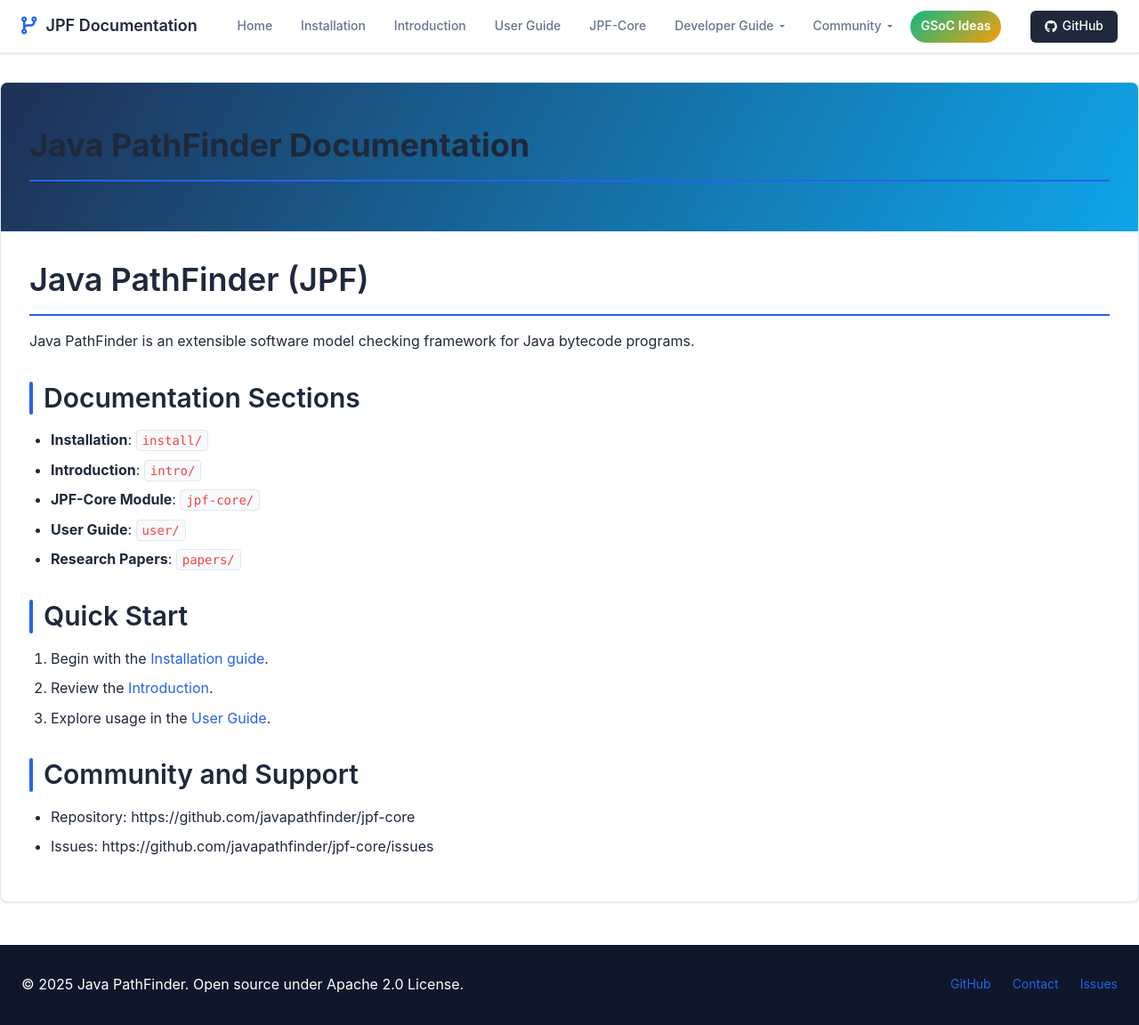
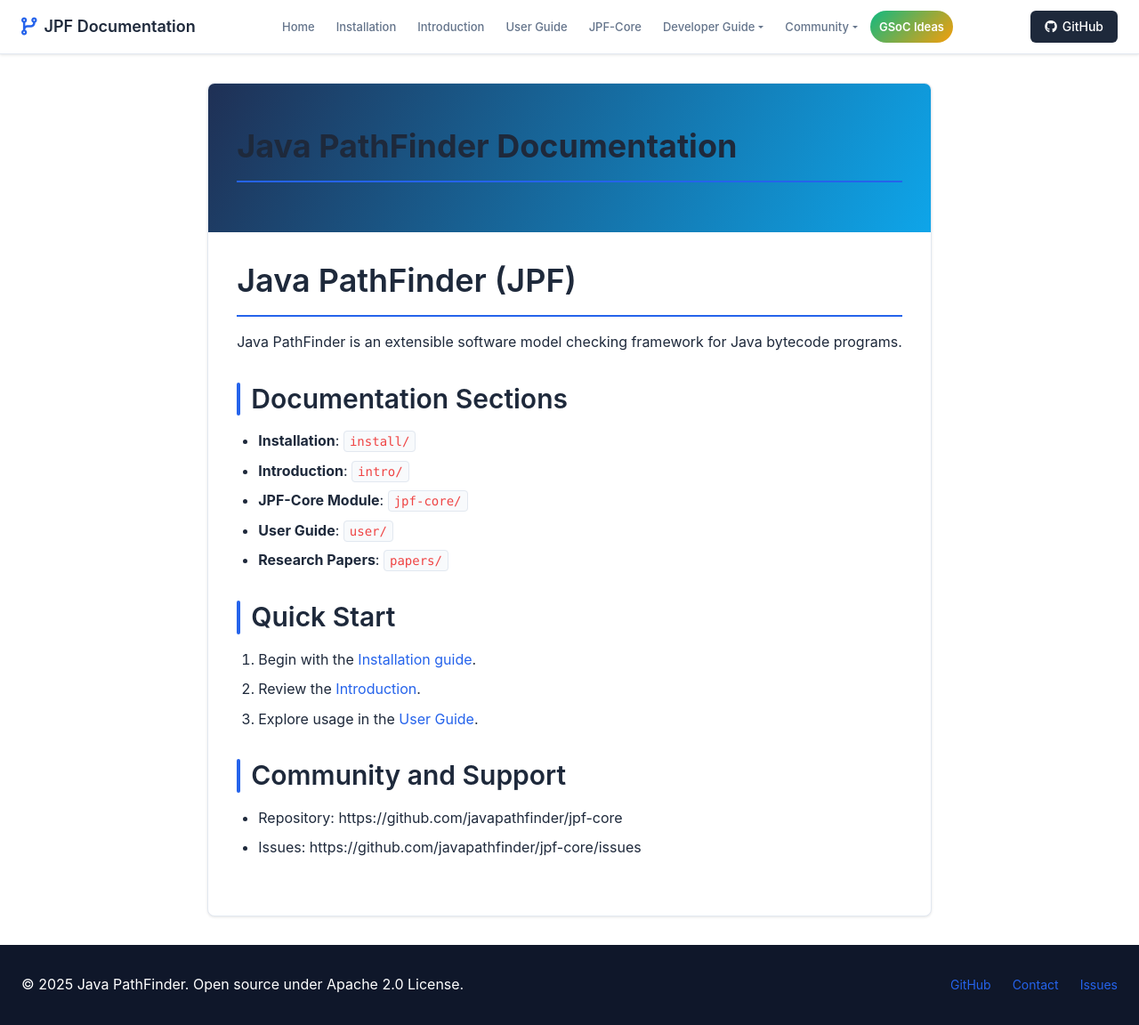
Before and after one commit to Mahmoud-Khawaja/Mahmoud-Khawaja.github.io, a Jekyll site: the page built from jpf-core/index.md, in a window 1280 px wide and 1152 px high. Shown: the whole window at 89% size. Built offline with Jekyll 4.4.1, drawn with Linux system fonts in a browser that asks for light colours.

Commit message:
Update JPF-core documentation from commit f13529560ca64569417614aaa4dc1d4d5e953895

```diff
--- a/jpf-core/_layouts/default.html
+++ b/jpf-core/_layouts/default.html
@@ -12,7 +12,7 @@
 <!-- Skip link -->
 <a href="#main-content" class="skip-link">Skip to main content</a>
 
-<!-- Fixed Header with Clean Layout -->
+<!-- Fixed Header -->
 <header class="site-header">
   <div class="header-container">
     <!-- Brand Section -->
@@ -38,6 +38,8 @@
   </div>
 </header>
 
+<!-- Main wrapper for sticky footer -->
+<div class="main-wrapper">
   <!-- Main content -->
   <main id="main-content" class="main-content">
     {% unless page.layout == 'home' %}
@@ -53,8 +55,9 @@
       {{ content }}
     </div>
   </main>
+</div>
 
-<!-- Clean Footer -->
+<!-- Sticky Footer -->
 <footer class="site-footer">
   <div class="footer-container">
     <div class="footer-content">
--- a/jpf-core/assets/css/style.css
+++ b/jpf-core/assets/css/style.css
@@ -45,8 +45,10 @@
     padding: 0;
 }
 
+/* STICKY FOOTER LAYOUT */
 html {
     scroll-behavior: smooth;
+    height: 100%;
 }
 
 body {
@@ -55,6 +57,9 @@ body {
     color: var(--text-primary);
     background: var(--bg-page);
     -webkit-font-smoothing: antialiased;
+    min-height: 100%;
+    display: flex;
+    flex-direction: column;
 }
 
 /* Skip Link */
@@ -82,33 +87,39 @@ body {
     position: sticky;
     top: 0;
     z-index: 50;
-    height: var(--header-height);
+    min-height: var(--header-height);
     background: var(--white);
     border-bottom: 1px solid var(--border);
     box-shadow: var(--shadow);
+    flex-shrink: 0;
 }
 
 .header-container {
     display: flex;
     align-items: center;
     justify-content: space-between;
-    height: 100%;
+    min-height: var(--header-height);
     max-width: var(--container-max);
     margin: 0 auto;
-    padding: 0 1.5rem;
-    gap: 2rem;
+    padding: 0.75rem 1.5rem;
+    gap: 1rem;
 }
 
 /* Brand */
+.header-brand {
+    flex-shrink: 0;
+}
+
 .header-brand .brand-link {
     display: flex;
     align-items: center;
-    gap: 10px;
+    gap: 8px;
     color: var(--text-primary);
     text-decoration: none;
     font-weight: 600;
     font-size: 18px;
     transition: var(--transition);
+    white-space: nowrap;
 }
 
 .header-brand .brand-link:hover {
@@ -125,25 +136,32 @@ body {
     flex: 1;
     display: flex;
     justify-content: center;
+    min-width: 0; /* Allow shrinking */
 }
 
 .nav-menu {
     display: flex;
     align-items: center;
     list-style: none;
-    gap: 0.5rem;
+    gap: 0.25rem;
     margin: 0;
     padding: 0;
+    flex-wrap: wrap;
+    justify-content: center;
+}
+
+.nav-menu > li {
+    flex-shrink: 0;
 }
 
 .nav-menu > li > a {
     display: flex;
     align-items: center;
     height: 36px;
-    padding: 0 12px;
+    padding: 0 10px;
     color: var(--text-secondary);
     text-decoration: none;
-    font-size: 14px;
+    font-size: 13px;
     font-weight: 500;
     border-radius: var(--border-radius);
     transition: var(--transition);
@@ -161,7 +179,7 @@ body {
     color: var(--white);
 }
 
-/* SIMPLE DROPDOWN */
+/* IMPROVED DROPDOWN */
 .dropdown {
     position: relative;
 }
@@ -173,7 +191,7 @@ body {
     border-left: 3px solid transparent;
     border-right: 3px solid transparent;
     border-top: 3px solid currentColor;
-    margin-left: 6px;
+    margin-left: 4px;
     transition: var(--transition);
 }
 
@@ -238,6 +256,10 @@ body {
 }
 
 /* GitHub Link */
+.header-actions {
+    flex-shrink: 0;
+}
+
 .header-actions .github-link {
     display: flex;
     align-items: center;
@@ -251,10 +273,18 @@ body {
     font-weight: 500;
     border-radius: var(--border-radius);
     transition: var(--transition);
+    white-space: nowrap;
 }
 
 .header-actions .github-link:hover {
     background: var(--primary);
+}
+
+/* MAIN WRAPPER FOR STICKY FOOTER */
+.main-wrapper {
+    flex: 1;
+    display: flex;
+    flex-direction: column;
 }
 
 /* CONTENT */
@@ -266,6 +296,7 @@ body {
     box-shadow: var(--shadow);
     border: 1px solid var(--border);
     overflow: hidden;
+    flex: 1;
 }
 
 /* Page Header */
@@ -384,12 +415,24 @@ pre code {
     font-weight: 400;
 }
 
-/* Footer */
+/* Image Styling */
+.content img {
+    max-width: 100%;
+    height: auto;
+    display: block;
+    margin: 2rem auto;
+    border-radius: var(--border-radius);
+    box-shadow: var(--shadow);
+    border: 1px solid var(--border);
+}
+
+/* STICKY FOOTER */
 .site-footer {
     background: var(--gray-900);
     color: var(--white);
     padding: 2rem 0;
-    margin-top: 3rem;
+    margin-top: auto; /* This pushes footer to bottom */
+    flex-shrink: 0;
 }
 
 .footer-container {
@@ -409,6 +452,7 @@ pre code {
 .footer-links {
     display: flex;
     gap: 1.5rem;
+    flex-wrap: wrap;
 }
 
 .footer-links a {
@@ -422,35 +466,60 @@ pre code {
     color: var(--white);
 }
 
-/* RESPONSIVE */
+/* COMPREHENSIVE RESPONSIVE DESIGN */
+@media (max-width: 1024px) {
+    .header-container {
+        padding: 0.75rem 1rem;
+        gap: 0.75rem;
+    }
+
+    .nav-menu > li > a {
+        padding: 0 8px;
+        font-size: 12px;
+    }
+}
+
 @media (max-width: 768px) {
     .header-container {
-        flex-wrap: wrap;
-        height: auto;
-        min-height: var(--header-height);
-        padding: 0.75rem 1rem;
+        flex-direction: column;
+        align-items: stretch;
+        padding: 1rem;
+        gap: 1rem;
     }
 
     .header-brand {
+        align-self: center;
         order: 1;
     }
 
-    .header-actions {
+    .main-nav {
         order: 2;
-    }
-
-    .main-nav {
-        order: 3;
         width: 100%;
-        margin-top: 0.75rem;
-        justify-content: flex-start;
+        margin-top: 0;
     }
 
     .nav-menu {
-        flex-wrap: wrap;
-        justify-content: flex-start;
+        flex-direction: column;
+        align-items: stretch;
+        gap: 0.5rem;
         width: 100%;
-        gap: 0.25rem;
+    }
+
+    .nav-menu > li {
+        width: 100%;
+    }
+
+    .nav-menu > li > a {
+        width: 100%;
+        justify-content: center;
+        padding: 0.75rem 1rem;
+        font-size: 14px;
+        height: auto;
+    }
+
+    .header-actions {
+        order: 3;
+        align-self: center;
     }
 
     .dropdown-menu {
@@ -459,11 +528,13 @@ pre code {
         visibility: visible;
         transform: none;
         box-shadow: var(--shadow);
-        margin-top: 0.25rem;
+        margin-top: 0.5rem;
+        border-radius: var(--border-radius);
     }
 
     .main-content {
         margin: 1rem;
+        border-radius: 8px;
     }
 
     .content,
@@ -473,6 +544,47 @@ pre code {
 
     .page-title {
         font-size: 1.875rem;
+    }
+
+    .footer-content {
+        flex-direction: column;
+        text-align: center;
+        gap: 1.5rem;
+    }
+
+    .footer-links {
+        justify-content: center;
+    }
+}
+
+@media (max-width: 480px) {
+    .header-container {
+        padding: 0.75rem;
+    }
+
+    .nav-menu > li > a {
+        padding: 0.5rem 0.75rem;
+        font-size: 13px;
+    }
+
+    .content {
+        padding: 1rem;
+    }
+
+    .page-header {
+        padding: 2rem 1rem;
+    }
+
+    .page-title {
+        font-size: 1.5rem;
+    }
+
+    h1 {
+        font-size: 1.75rem;
+    }
+
+    h2 {
+        font-size: 1.5rem;
     }
 }
 
@@ -484,3 +596,10 @@ pre code {
     outline: 2px solid var(--primary);
     outline-offset: 2px;
 }
+
+/* Smooth scrolling for reduced motion users */
+@media (prefers-reduced-motion: reduce) {
+    html {
+        scroll-behavior: auto;
+    }
+}
```
Lines whose indentation alone changed are shown as unchanged.
